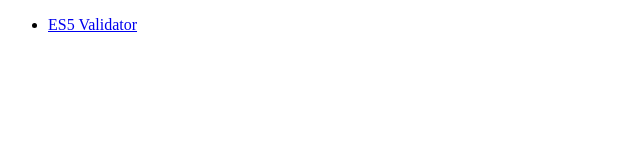
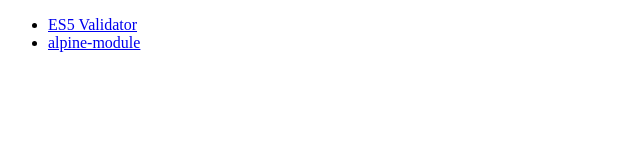
Before and after one commit to gimmi/html-sandbox, a plain HTML site: page index.html in a window 1280 px wide. Shown: the whole page, without its empty margins (0-640 px from the left). Drawn offline with Linux system fonts and the light colour scheme.

Commit message:
Update index.html

```diff
--- a/index.html
+++ b/index.html
@@ -5,6 +5,7 @@
   <body>
     <ul>
         <li><a href="es5-vallidator/spec-runner.html">ES5 Validator</a></li>
+        <li><a href="alpine-module/index.html">alpine-module</a></li>
     </ul>
   </body>
 </html>
```
